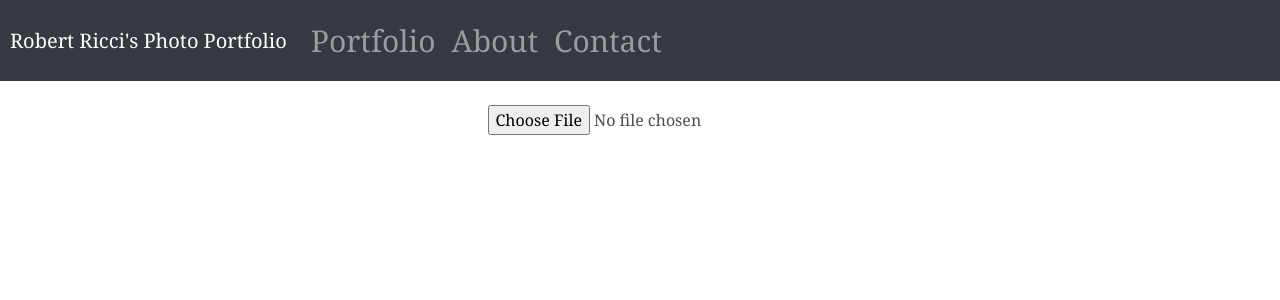
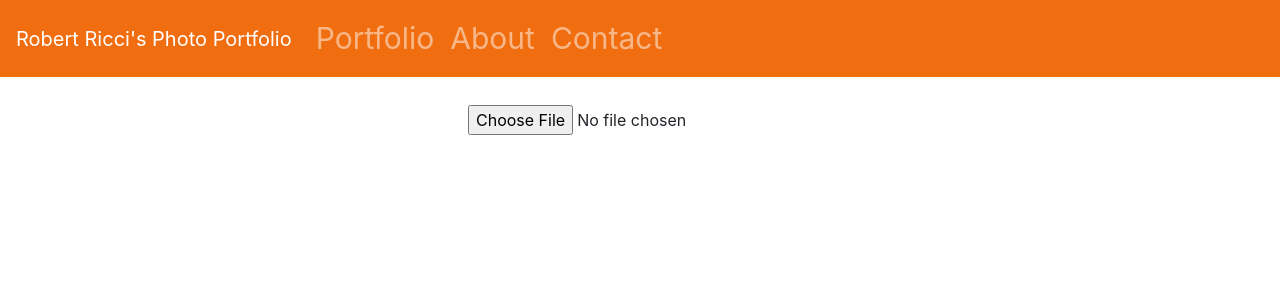
Before and after one commit to Robert-Ricci/photo-portfolio, a React (Create React App) app: page /upload in a window 1280 px wide. Shown: the top 300 px of the page. Built offline with nearby package versions, Linux system fonts and the light colour scheme.

Commit message:
This commit i figured out hot to customize the navbar

```diff
--- a/src/App.js
+++ b/src/App.js
@@ -1,6 +1,8 @@
-import './App.css';
+// import './App.css';
 import React, { useState } from 'react';
 import Main from './components/Main';
+import "./index.css"
+
 // import Upload from './components/Upload';
 // import ImageGrid from './components/ImageGrid';
 // import Modal from './components/Modal';
@@ -8,13 +10,14 @@ import Main from './components/Main';
 import { Navbar, Nav} from 'react-bootstrap';
 import Router from './components/Router';
 
+const navbar = {backgroundColor: '#F16E10'}
 function App() {
 
   // const[selectedImg, setSelectedImg] = useState(null)
 
   return (
     <div className="App">
-      <Navbar collapseOnSelect expand="lg" bg="dark" variant="dark" fixed="top">
+      <Navbar collapseOnSelect expand="lg"  variant="dark" fixed="top" style={navbar} >
                 <Navbar.Brand >Robert Ricci's Photo Portfolio</Navbar.Brand>
                 <Navbar.Toggle aria-controls="responsive-navbar-nav" />
                 <Navbar.Collapse id="responsive-navbar-nav">
--- a/src/index.css
+++ b/src/index.css
@@ -138,3 +138,7 @@ label:hover{
   grid-template-columns: 1fr 1fr ;
   grid-gap: 50px;
 }
+
+.navbar-custom {
+  background-color: lightgreen;
+}
--- a/src/index.js
+++ b/src/index.js
@@ -4,6 +4,8 @@ import './index.css';
 import App from './App';
 import reportWebVitals from './reportWebVitals';
 import { BrowserRouter as Router } from 'react-router-dom'
+
+import 'bootstrap/dist/css/bootstrap.min.css';
 
 ReactDOM.render(
   <React.StrictMode>
```
Also changed, not shown: 1 other file (tests, documents, lock files or other folders).
